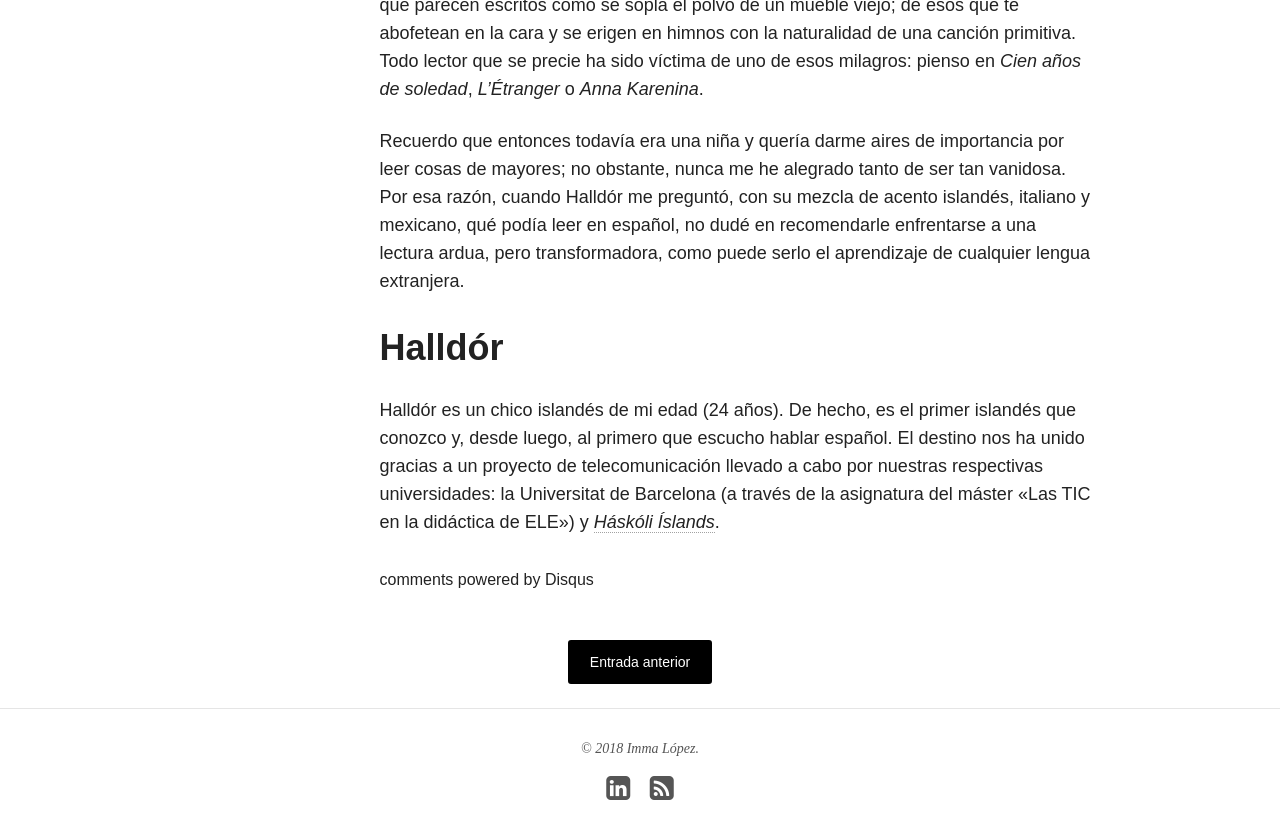
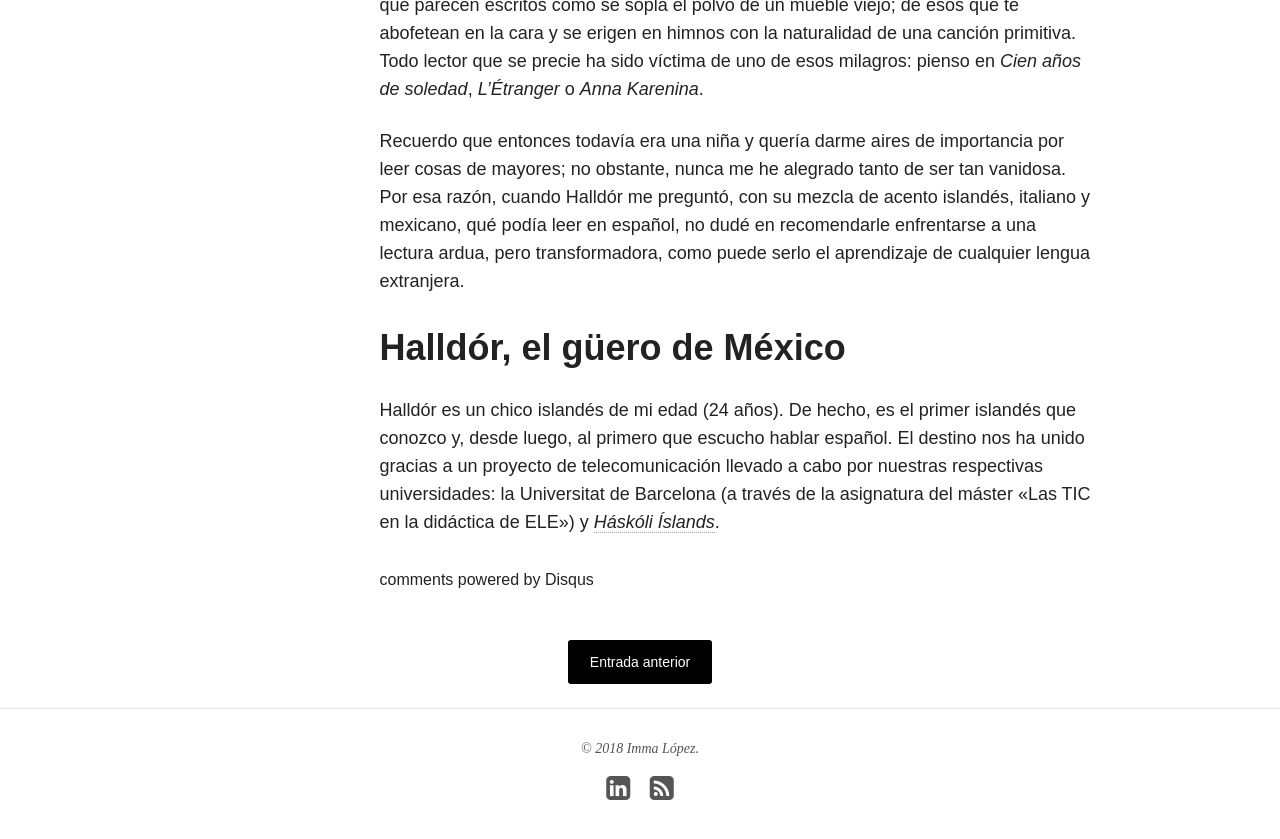
Before and after one commit to immalopez/immalopez.github.io, a Jekyll site: the page built from _posts/blog/2018-02-10-halldor-primera-toma.md, in a window 1280 px wide and 900 px high, scrolled down 773 px. Shown: the top 839 px of the window. Built offline with Jekyll 4.4.1, drawn with Linux system fonts in a browser that asks for light colours; nearby versions of some CDN libraries; comment, search, counter and statistics services are not loaded.

Commit message:
Update 2018-02-10-halldor-primera-toma.md

```diff
--- a/_posts/blog/2018-02-10-halldor-primera-toma.md
+++ b/_posts/blog/2018-02-10-halldor-primera-toma.md
@@ -18,6 +18,6 @@ Desde el preciso instante en que las leí, las frases del inicio de _Pedro Pára
 
 Recuerdo que entonces todavía era una niña y quería darme aires de importancia por leer cosas de mayores; no obstante, nunca me he alegrado tanto de ser tan vanidosa. Por esa razón, cuando Halldór me preguntó, con su mezcla de acento islandés, italiano y mexicano, qué podía leer en español, no dudé en recomendarle enfrentarse a una lectura ardua, pero transformadora, como puede serlo el aprendizaje de cualquier lengua extranjera.
 
-# Halldór
+# Halldór, el güero de México
 
 Halldór es un chico islandés de mi edad (24 años). De hecho, es el primer islandés que conozco y, desde luego, al primero que escucho hablar español. El destino nos ha unido gracias a un proyecto de telecomunicación llevado a cabo por nuestras respectivas universidades: la Universitat de Barcelona (a través de la asignatura del máster «Las TIC en la didáctica de ELE») y [_Háskóli Íslands_](http://english.hi.is).
```
